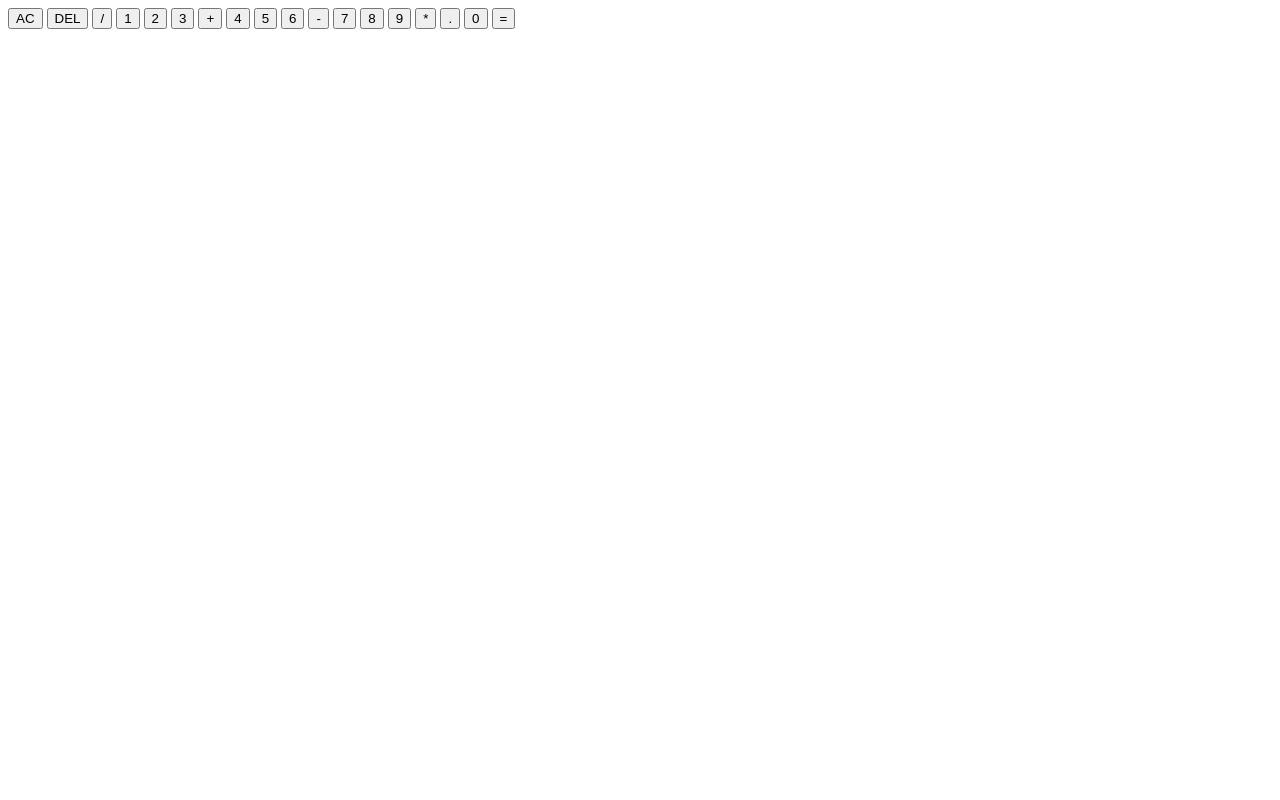
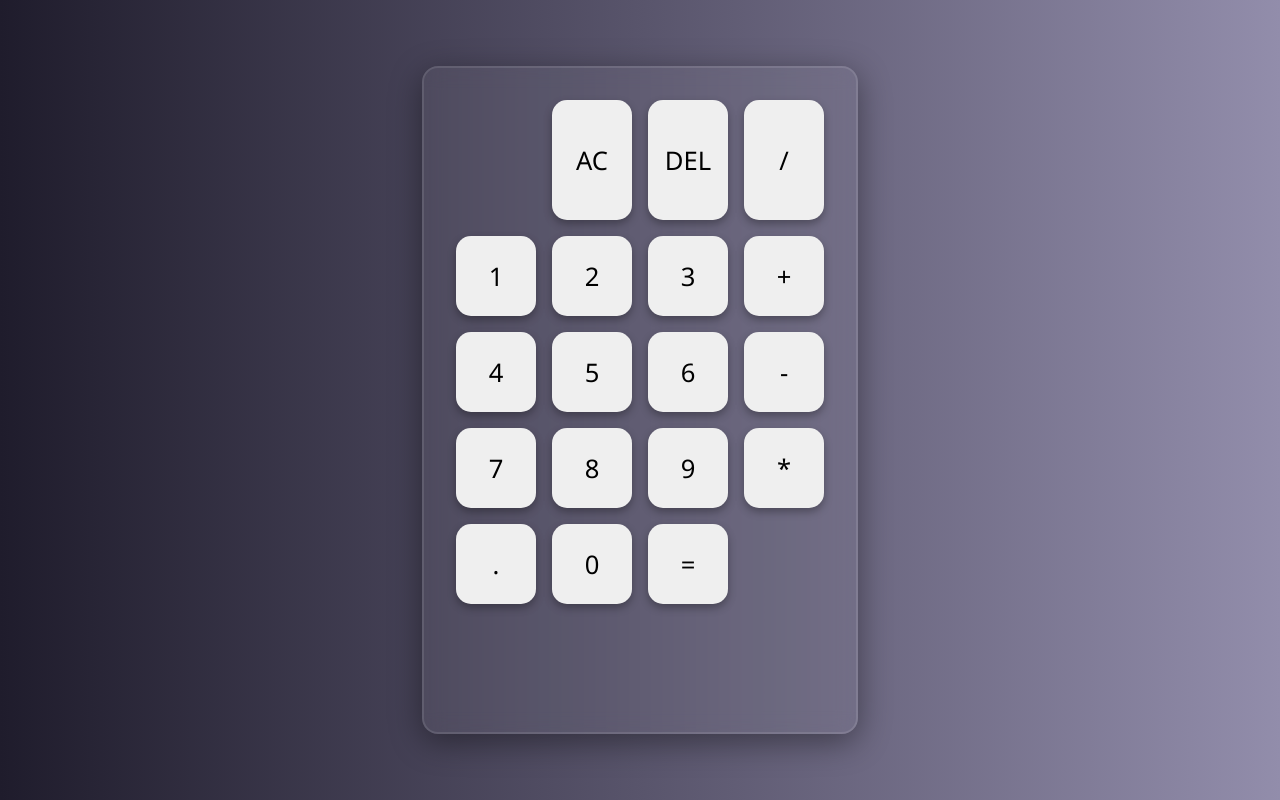
Before and after one commit to Mohammadebrahim84/Calculator, a plain HTML site: page index.html in a window 1280 px wide. Drawn offline with Linux system fonts and the light colour scheme.

Commit message:
Creaye CSS File Part 1

```diff
--- a/index.html
+++ b/index.html
@@ -4,6 +4,7 @@
     <meta charset="UTF-8">
     <meta name="viewport" content="width=device-width, initial-scale=1.0">
     <title>Calculator</title>
+    <link rel="stylesheet" href="style.css">
     <link rel="icon" type="img" href="./img/ph1.jpg">
 
 </head>
@@ -34,6 +35,9 @@
     </div>
 
 
+    <div class="rain"></div>
 
+
+    <script src="scripts.js"></script>
 </body>
 </html>
--- a/style.css
+++ b/style.css
@@ -0,0 +1,80 @@
+body
+
+{
+    background: linear-gradient(to right, #1f1c2c, #928dab);
+    display: flex;
+    justify-content: center;
+    align-items: center;
+    min-height: 100vh;
+    margin: 0;
+    font-family: 'Segoe UI', sans-serif;
+
+    overflow: hidden;
+    position: relative;
+}
+
+.rain
+{
+    position: fixed;
+    top: 0;
+    left: 0;
+    width: 100%;
+    height: 100%;
+    pointer-events: none;
+    z-index: 0;
+}
+
+.drop
+{
+    position: absolute;
+    width: 2px;
+    height: 15px;
+    background: rgba(255, 255, 255, 0.2);
+    animation: fall linear infinite;
+    bottom: 100%;
+}
+
+@keyframes fall
+{
+    to
+    {
+        transform: translateY(110vh);
+    }
+
+}
+
+
+.calculator
+{
+    display: grid;
+    grid-template-rows: minmax(120px, auto) repeat(5, 80px);
+    grid-template-columns: repeat(4, 80px);
+    justify-content: center;
+    background: rgba(255, 255, 255, 0.05);
+    backdrop-filter: blur(10px);
+    padding: 2rem;
+    border-radius: 16px;
+    border: 2px solid rgba(255, 255, 255, 0.1);
+    box-shadow: 0 8px 32px rgba(0, 0, 0, 0.4);
+    gap: 1rem;
+}
+
+.calculator button
+{
+    border: none;
+    font-family: inherit;
+    font-size: 1.6rem;
+    font-weight: 500;
+    border-radius: 15px;
+    cursor: pointer;
+    width: 100%;
+    height: 100%;
+    transition: all 0.2s ease;
+    box-shadow: 0 4px 8px rgba(0, 0, 0, 0.3);
+}
+
+.calculator button:active
+{
+    transform: scale(0.95);
+    box-shadow: 0 2px 4px rgba(0, 0, 0, 0.4);
+}
```
